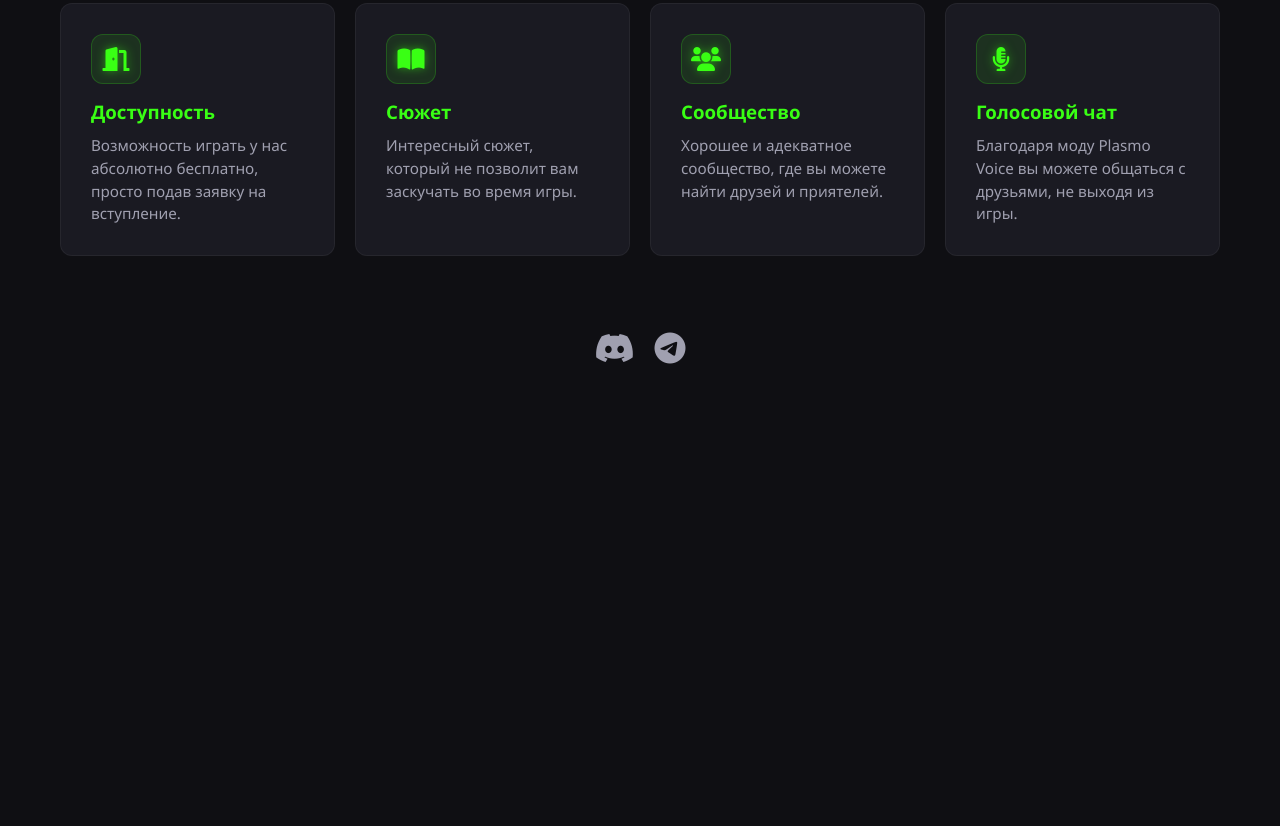
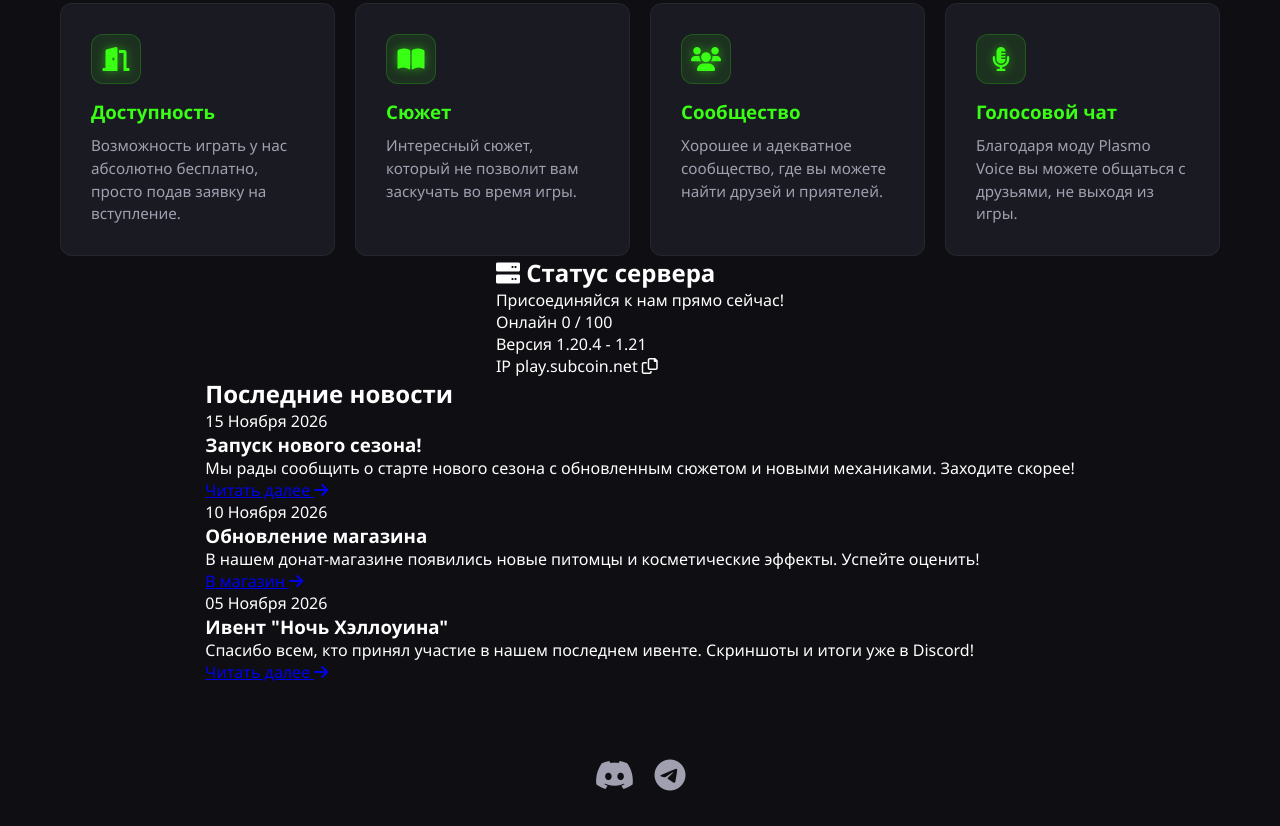
Before and after one commit to EstriperConor/scsite-2, a plain HTML site: page index.html in a window 1280 px wide. Shown: the part 846-1672 px from the top of the page. Before the commit the page ends 1245 px from the top, so only its background shows below. Drawn offline with Linux system fonts and the light colour scheme.

Commit message:
Update index.html

```diff
--- a/index.html
+++ b/index.html
@@ -9,10 +9,8 @@
 </head>
 <body>
 
-    <!-- Контейнер для снега -->
     <div id="snow-container"></div>
 
-    <!-- Навигация -->
     <nav>
         <a href="index.html" class="active">Играть</a>
         <a href="donate.html">Донатик</a>
@@ -20,45 +18,30 @@
         <a href="rules.html">Правила</a>
     </nav>
 
-    <!-- Основной контент -->
     <div class="container">
 
-        <!-- Блок приветствия -->
         <header class="hero">
             <h1>Добро пожаловать на</h1>
             <div class="brand">SubCoin</div>
             <button class="btn-play" onclick="alert('Скоро здесь будет IP сервера!')">Играть сейчас</button>
         </header>
 
-        <!-- Блок со статистикой -->
         <section class="stats-section">
             <div class="stats-container">
                 <h2>С начала сезона прошло:</h2>
                 <div class="timer">
-                    <div class="time-block">
-                        <span class="num" id="days">0</span>
-                        <span class="label">дней</span>
-                    </div>
-                    <div class="time-block">
-                        <span class="num" id="hours">0</span>
-                        <span class="label">часов</span>
-                    </div>
-                    <div class="time-block">
-                        <span class="num" id="minutes">0</span>
-                        <span class="label">минут</span>
-                    </div>
-                    <div class="time-block">
-                        <span class="num" id="seconds">0</span>
-                        <span class="label">секунд</span>
-                    </div>
+                    <div class="time-block"><span class="num" id="days">0</span><span class="label">дней</span></div>
+                    <div class="time-block"><span class="num" id="hours">0</span><span class="label">часов</span></div>
+                    <div class="time-block"><span class="num" id="minutes">0</span><span class="label">минут</span></div>
+                    <div class="time-block"><span class="num" id="seconds">0</span><span class="label">секунд</span></div>
                 </div>
             </div>
         </section>
 
-        <!-- Блок с особенностями -->
         <section class="features-section">
             <h2>Особенности Нашего Сервера</h2>
             <div class="features-grid">
+                <!-- Карточки особенностей (без изменений) -->
                 <div class="feature-card">
                     <div class="feature-icon"><i class="fas fa-door-open"></i></div>
                     <h3>Доступность</h3>
@@ -82,9 +65,57 @@
             </div>
         </section>
 
+        <!-- НОВЫЙ БЛОК: Статус сервера -->
+        <section class="status-section">
+            <div class="status-card">
+                <div class="status-info">
+                    <h2><i class="fas fa-server"></i> Статус сервера</h2>
+                    <p>Присоединяйся к нам прямо сейчас!</p>
+                </div>
+                <div class="status-data">
+                    <div class="status-item">
+                        <span class="status-label">Онлайн</span>
+                        <span class="status-value online">0 / 100</span> <!-- Здесь можно потом сделать динамику -->
+                    </div>
+                    <div class="status-item">
+                        <span class="status-label">Версия</span>
+                        <span class="status-value">1.20.4 - 1.21</span>
+                    </div>
+                    <div class="status-item">
+                        <span class="status-label">IP</span>
+                        <span class="status-value ip-copy" onclick="copyIP()" title="Нажми, чтобы скопировать">play.subcoin.net <i class="far fa-copy"></i></span>
+                    </div>
+                </div>
+            </div>
+        </section>
+
+        <!-- НОВЫЙ БЛОК: Новости -->
+        <section class="news-section">
+            <h2>Последние новости</h2>
+            <div class="news-grid">
+                <div class="news-card">
+                    <div class="news-date">15 Ноября 2026</div>
+                    <h3>Запуск нового сезона!</h3>
+                    <p>Мы рады сообщить о старте нового сезона с обновленным сюжетом и новыми механиками. Заходите скорее!</p>
+                    <a href="#" class="read-more">Читать далее <i class="fas fa-arrow-right"></i></a>
+                </div>
+                <div class="news-card">
+                    <div class="news-date">10 Ноября 2026</div>
+                    <h3>Обновление магазина</h3>
+                    <p>В нашем донат-магазине появились новые питомцы и косметические эффекты. Успейте оценить!</p>
+                    <a href="donate.html" class="read-more">В магазин <i class="fas fa-arrow-right"></i></a>
+                </div>
+                <div class="news-card">
+                    <div class="news-date">05 Ноября 2026</div>
+                    <h3>Ивент "Ночь Хэллоуина"</h3>
+                    <p>Спасибо всем, кто принял участие в нашем последнем ивенте. Скриншоты и итоги уже в Discord!</p>
+                    <a href="#" class="read-more">Читать далее <i class="fas fa-arrow-right"></i></a>
+                </div>
+            </div>
+        </section>
+
     </div>
 
-    <!-- Футер -->
     <footer>
         <a href="https://github.com/EstriperConor" target="_blank" title="Discord"><i class="fab fa-discord"></i></a>
         <a href="https://github.com/EstriperConor" target="_blank" title="Telegram"><i class="fab fa-telegram-plane"></i></a>
```
